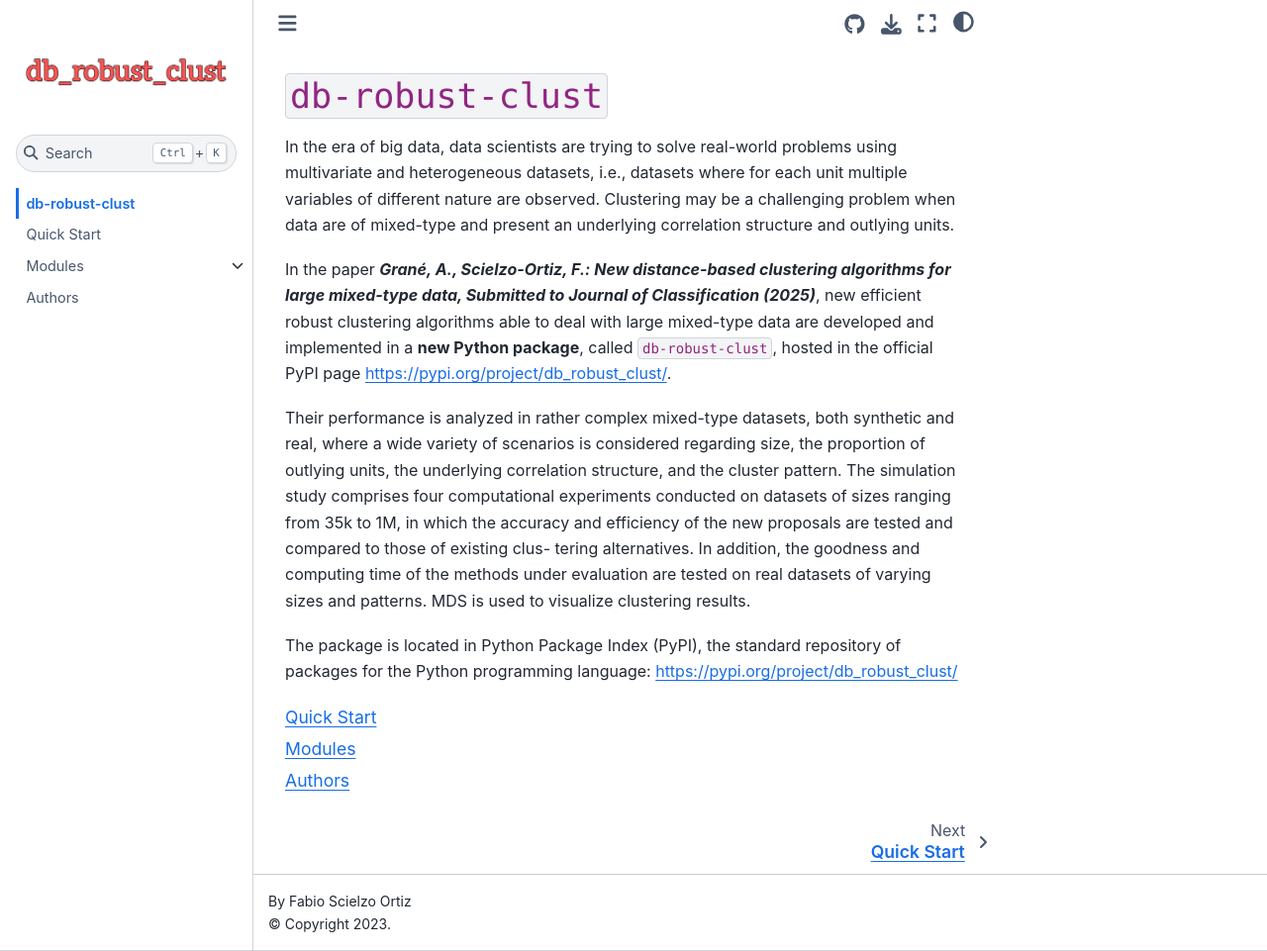
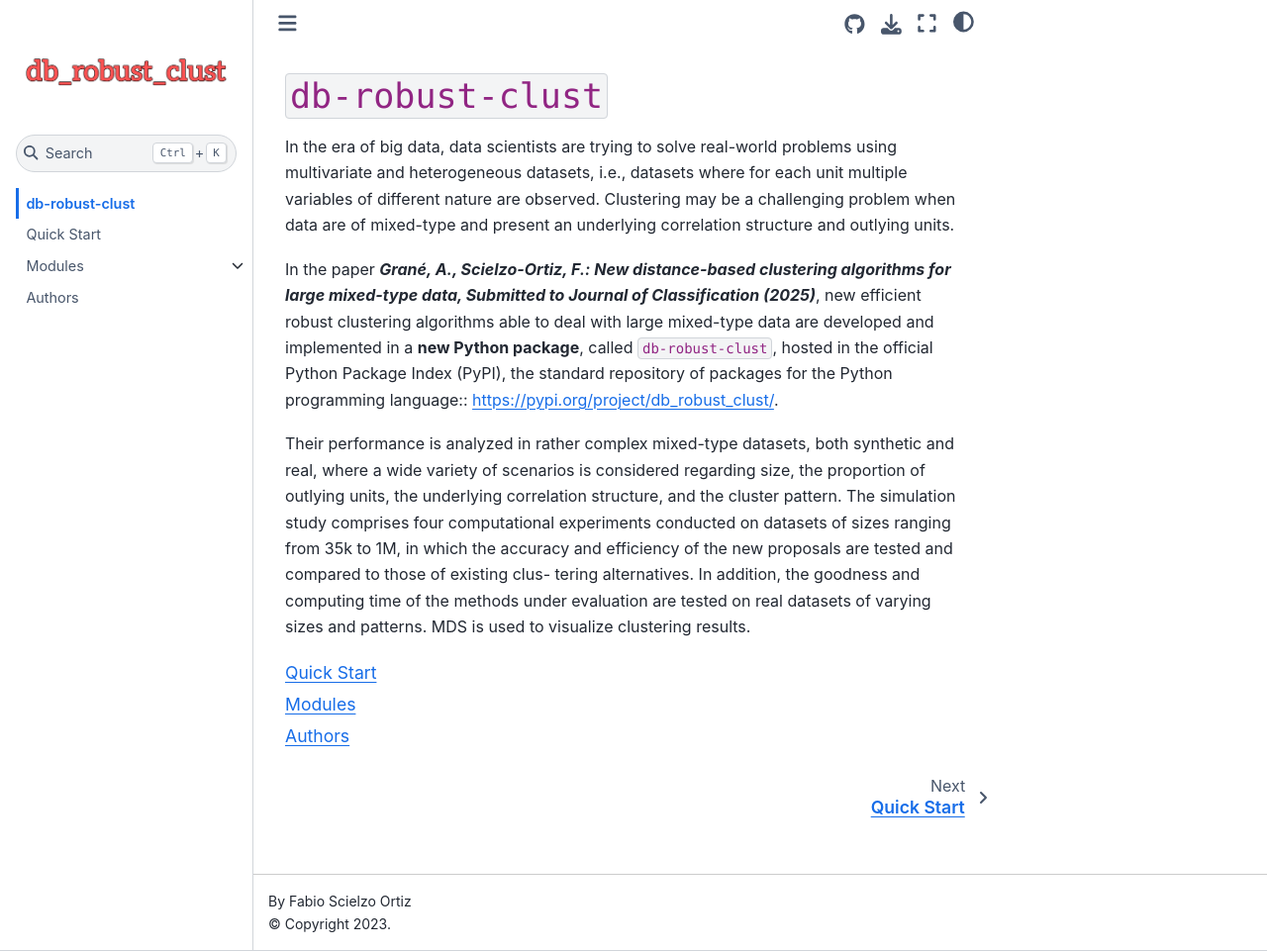
Before and after one commit to FabioScielzoOrtiz/DBRobustClust-docu, a Jupyter Book: the page built from intro.md, in a window 1280 px wide and 961 px high. Shown: the whole window at 99% size. Built offline with Jupyter Book 1.0.4 settings and Sphinx 7.4.7 and the Sphinx Book theme 1.1.4, drawn with Linux system fonts in a browser that asks for light colours; some of the changed lines change nothing that is shown.

Commit message:
intro updated

````diff
--- a/intro.md
+++ b/intro.md
@@ -5,7 +5,7 @@ and heterogeneous datasets, i.e., datasets where for each unit multiple variable
 nature are observed. Clustering may be a challenging problem when data are of mixed-type and
 present an underlying correlation structure and outlying units.
 
-In the paper ***Grané, A., Scielzo-Ortiz, F.: New distance-based clustering algorithms for large mixed-type data, Submitted to Journal of Classification (2025)***, new efficient robust clustering algorithms able to deal with large mixed-type data are developed and implemented in a **new Python package**, called `db-robust-clust`, hosted in the official PyPI page https://pypi.org/project/db_robust_clust/.
+In the paper ***Grané, A., Scielzo-Ortiz, F.: New distance-based clustering algorithms for large mixed-type data, Submitted to Journal of Classification (2025)***, new efficient robust clustering algorithms able to deal with large mixed-type data are developed and implemented in a **new Python package**, called `db-robust-clust`, hosted in the official Python Package Index (PyPI), the standard repository of packages for the Python programming language:: https://pypi.org/project/db_robust_clust/.
 
 Their performance is analyzed in rather complex mixed-type datasets,
 both synthetic and real, where a wide variety of scenarios is considered regarding
@@ -17,7 +17,5 @@ tering alternatives. In addition, the goodness and computing time of the methods
 under evaluation are tested on real datasets of varying sizes and patterns. MDS is
 used to visualize clustering results.
 
-The package is located in Python Package Index (PyPI), the standard repository of packages for the Python programming language: https://pypi.org/project/db_robust_clust/
-
 ```{tableofcontents}
 ```
````
